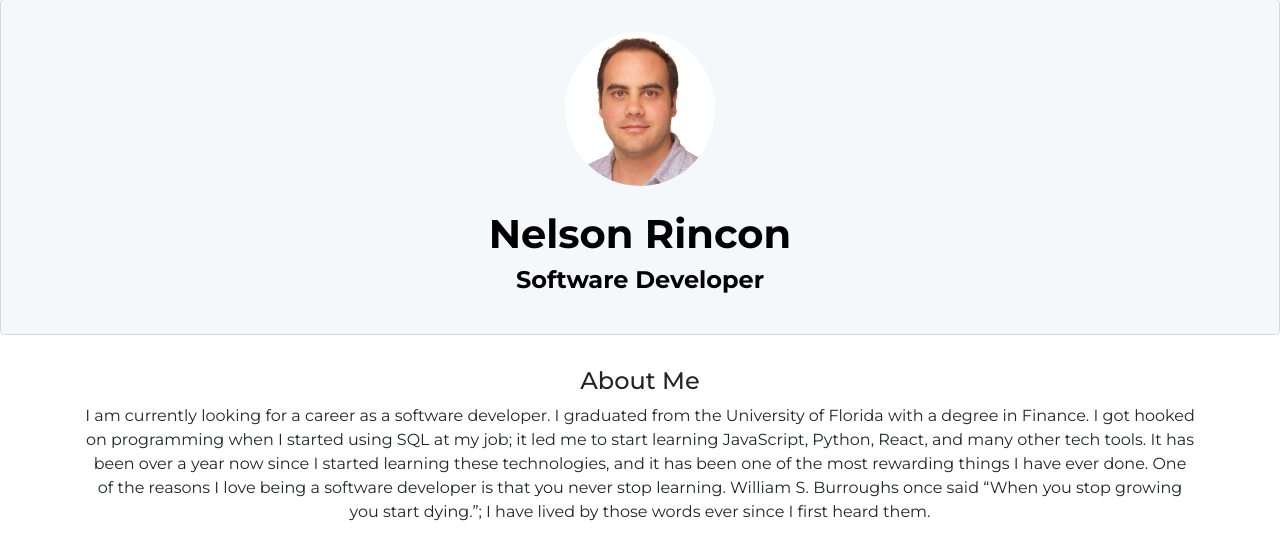
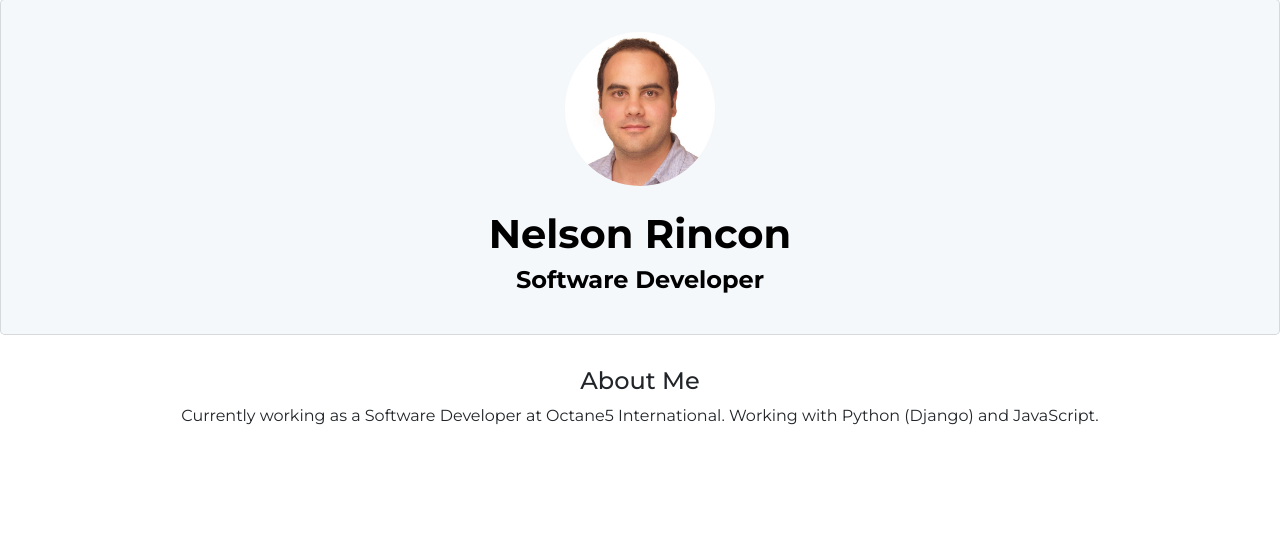
Before and after one commit to nerincon/tornado-exercise, a Python web app: template myapp/templates/index.html in a window 1280 px wide. Shown: the part 63-623 px from the top of the page. Run offline with Jinja, Linux system fonts and the light colour scheme; the template is opened without the code that fills it, so the values that code supplies are empty; some libraries are stand-ins or nearby versions.

Commit message:
modify about me

```diff
--- a/myapp/templates/index.html
+++ b/myapp/templates/index.html
@@ -46,7 +46,8 @@
                 </div>
             <div class="container">
                 <h4>About Me</h4>
-                <p>I am currently looking for a career as a software developer. I graduated from the University of Florida with a degree in Finance. I got hooked on programming when I started using SQL at my job; it led me to start learning JavaScript, Python, React, and many other tech tools. It has been over a year now since I started learning these technologies, and it has been one of the most rewarding things I have ever done. One of the reasons I love being a software developer is that you never stop learning. William S. Burroughs once said “When you stop growing you start dying.”; I have lived by those words ever since I first heard them. </p>
+                <!-- <p>I am currently looking for a career as a software developer. I graduated from the University of Florida with a degree in Finance. I got hooked on programming when I started using SQL at my job; it led me to start learning JavaScript, Python, React, and many other tech tools. It has been over a year now since I started learning these technologies, and it has been one of the most rewarding things I have ever done. One of the reasons I love being a software developer is that you never stop learning. William S. Burroughs once said “When you stop growing you start dying.”; I have lived by those words ever since I first heard them. </p> -->
+                <p>Currently working as a Software Developer at Octane5 International. Working with Python (Django) and JavaScript.</p>
             </div>
         </div>
         <script src="https://code.jquery.com/jquery-3.2.1.slim.min.js" integrity="sha384-KJ3o2DKtIkvYIK3UENzmM7KCkRr/rE9/Qpg6aAZGJwFDMVNA/GpGFF93hXpG5KkN" crossorigin="anonymous"></script>
```
